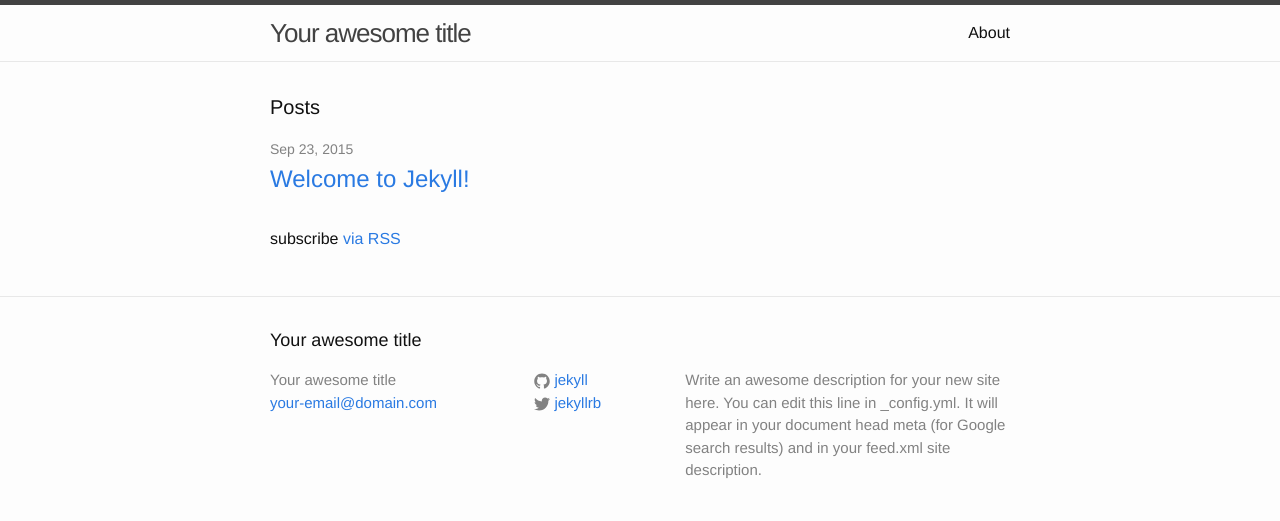
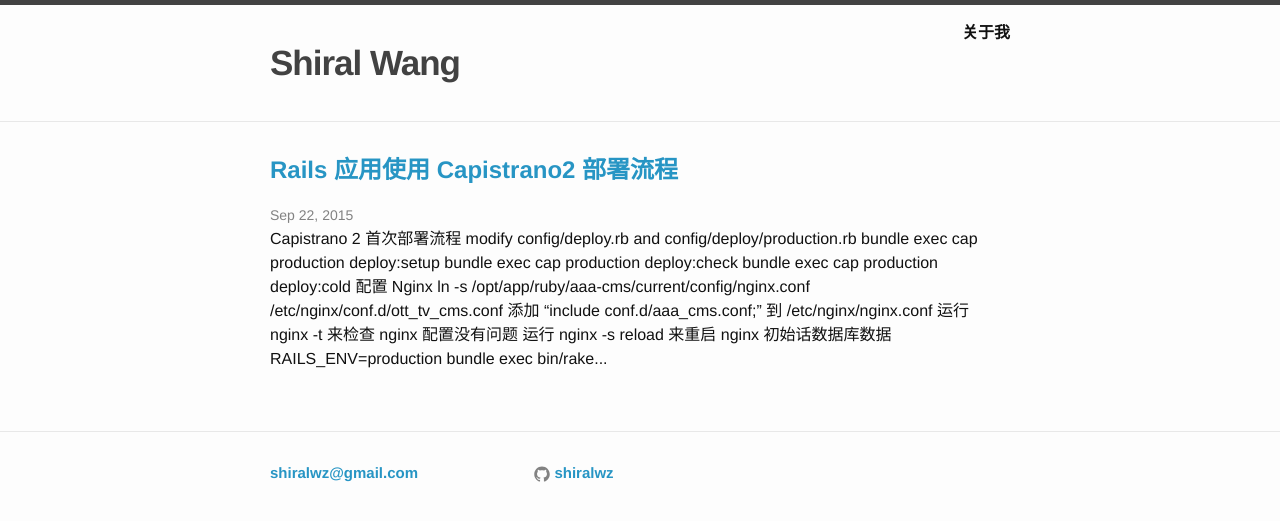
Before and after one commit to shiralwz/shiralwz.github.io, a Jekyll site: the page built from index.html, in a window 1280 px wide. Shown: the top 521 px of the page. Built offline with Jekyll 4.4.1, drawn with Linux system fonts in a browser that asks for light colours.

Commit message:
add the first blog page

```diff
--- a/_config.yml
+++ b/_config.yml
@@ -1,14 +1,12 @@
 # Site settings
-title: Your awesome title
-email: your-email@domain.com
+title: Shiral Wang
+email: shiralwz@gmail.com
 description: > # this means to ignore newlines until "baseurl:"
-  Write an awesome description for your new site here. You can edit this
-  line in _config.yml. It will appear in your document head meta (for
-  Google search results) and in your feed.xml site description.
+  互联网程序员
 baseurl: "" # the subpath of your site, e.g. /blog/
-url: "http://yourdomain.com" # the base hostname & protocol for your site
-twitter_username: jekyllrb
-github_username:  jekyll
+url: "http://iwangzheng.com" # the base hostname & protocol for your site
+#twitter_username: jekyllrb
+github_username: shiralwz
 
 # Build settings
 markdown: kramdown
--- a/_includes/footer.html
+++ b/_includes/footer.html
@@ -2,12 +2,9 @@
 
   <div class="wrapper">
 
-    <h2 class="footer-heading">{{ site.title }}</h2>
-
     <div class="footer-col-wrapper">
       <div class="footer-col  footer-col-1">
         <ul class="contact-list">
-          <li>{{ site.title }}</li>
           <li><a href="mailto:{{ site.email }}">{{ site.email }}</a></li>
         </ul>
       </div>
@@ -45,9 +42,6 @@
         </ul>
       </div>
 
-      <div class="footer-col  footer-col-3">
-        <p class="text">{{ site.description }}</p>
-      </div>
     </div>
 
   </div>
--- /dev/null
+++ b/_posts/2015-09-22-Capistrano-2.markdown
@@ -0,0 +1,27 @@
+---
+layout: post
+title:  "Rails 应用使用 Capistrano2 部署流程"
+date:   2015-09-22 15:08:25
+categories: Capistrano2
+---
+Capistrano 2 首次部署流程
+
+    modify config/deploy.rb and config/deploy/production.rb
+    bundle exec cap production deploy:setup
+    bundle exec cap production deploy:check
+    bundle exec cap production deploy:cold
+
+配置 Nginx
+
+    ln -s /opt/app/ruby/aaa-cms/current/config/nginx.conf /etc/nginx/conf.d/ott_tv_cms.conf
+    添加 “include conf.d/aaa_cms.conf;” 到 /etc/nginx/nginx.conf
+    运行 nginx -t 来检查 nginx 配置没有问题
+    运行 nginx -s reload 来重启 nginx
+
+初始话数据库数据
+
+    RAILS_ENV=production bundle exec bin/rake db:seed
+
+Capistrano 2 首次部署完成后再部署
+
+   bundle exec cap production deploy
--- a/_posts/2015-09-23-welcome-to-jekyll.markdown
+++ /dev/null
@@ -1,25 +0,0 @@
----
-layout: post
-title:  "Welcome to Jekyll!"
-date:   2015-09-23 15:08:25
-categories: jekyll update
----
-You’ll find this post in your `_posts` directory. Go ahead and edit it and re-build the site to see your changes. You can rebuild the site in many different ways, but the most common way is to run `jekyll serve`, which launches a web server and auto-regenerates your site when a file is updated.
-
-To add new posts, simply add a file in the `_posts` directory that follows the convention `YYYY-MM-DD-name-of-post.ext` and includes the necessary front matter. Take a look at the source for this post to get an idea about how it works.
-
-Jekyll also offers powerful support for code snippets:
-
-{% highlight ruby %}
-def print_hi(name)
-  puts "Hi, #{name}"
-end
-print_hi('Tom')
-#=> prints 'Hi, Tom' to STDOUT.
-{% endhighlight %}
-
-Check out the [Jekyll docs][jekyll] for more info on how to get the most out of Jekyll. File all bugs/feature requests at [Jekyll’s GitHub repo][jekyll-gh]. If you have questions, you can ask them on [Jekyll’s dedicated Help repository][jekyll-help].
-
-[jekyll]:      http://jekyllrb.com
-[jekyll-gh]:   https://github.com/jekyll/jekyll
-[jekyll-help]: https://github.com/jekyll/jekyll-help
--- a/_sass/_base.scss
+++ b/_sass/_base.scss
@@ -89,16 +89,17 @@
  * Links
  */
 a {
-    color: $brand-color;
+    color: #2795C4;
     text-decoration: none;
+    font-weight:bold;
 
     &:visited {
-        color: darken($brand-color, 15%);
+        color: #2795C4;
     }
 
     &:hover {
         color: $text-color;
-        text-decoration: underline;
+        text-decoration: none;
     }
 }
 
--- a/_sass/_layout.scss
+++ b/_sass/_layout.scss
@@ -11,10 +11,11 @@
 }
 
 .site-title {
-    font-size: 26px;
+    font-size: 35px;
     line-height: 56px;
     letter-spacing: -1px;
-    margin-bottom: 0;
+    margin-bottom: 30px;
+    margin-top: 30px;
     float: left;
 
     &,
--- a/index.html
+++ b/index.html
@@ -4,20 +4,16 @@
 
 <div class="home">
 
-  <h1 class="page-heading">Posts</h1>
-
   <ul class="post-list">
     {% for post in site.posts %}
       <li>
-        <span class="post-meta">{{ post.date | date: "%b %-d, %Y" }}</span>
-
         <h2>
           <a class="post-link" href="{{ post.url | prepend: site.baseurl }}">{{ post.title }}</a>
         </h2>
+        <span class="post-meta">{{ post.date | date: "%b %-d, %Y" }}</span>
+        <p>{{ post.content | strip_html | truncatewords:50 }}</p>
       </li>
     {% endfor %}
   </ul>
 
-  <p class="rss-subscribe">subscribe <a href="{{ "/feed.xml" | prepend: site.baseurl }}">via RSS</a></p>
-
 </div>
```
Also changed, not shown: about.md (+2 -6 lines).
